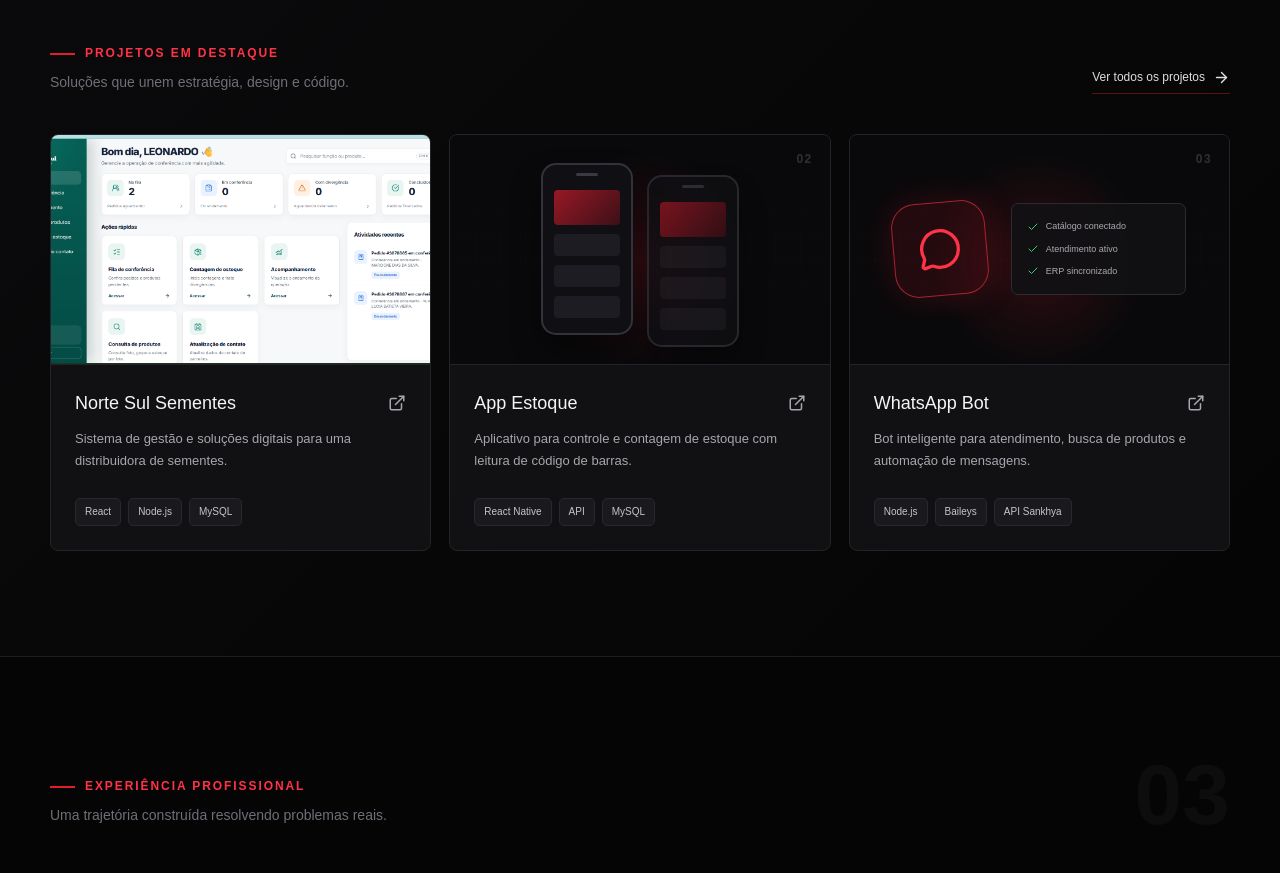
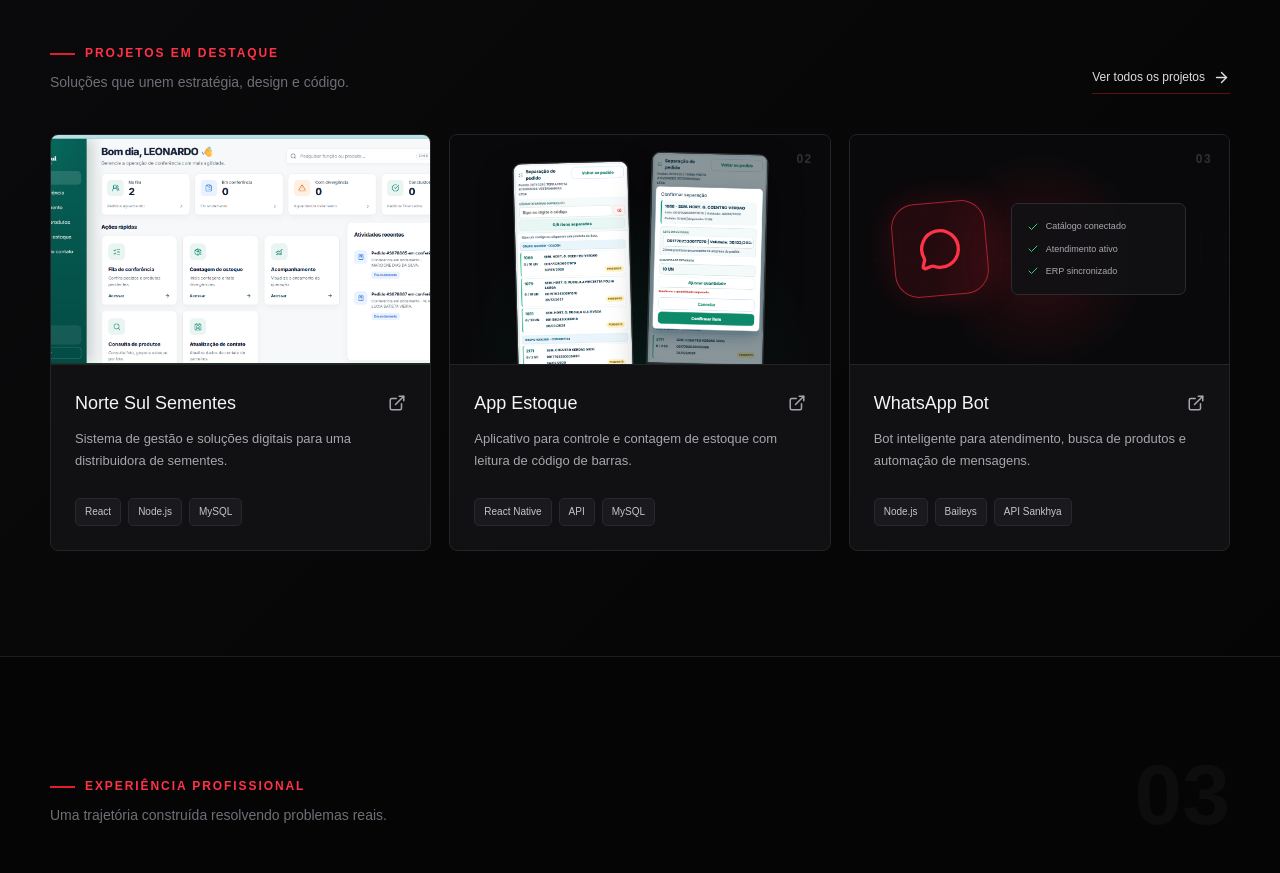
Before and after one commit to leo9694/portfolio-leonardo-gabriel, a Next.js app: page / in a window 1280 px wide. Shown: the part 1780-2653 px from the top of the page. Built offline with nearby package versions, Linux system fonts and the light colour scheme.

Commit message:
Add App Estoque screenshots

```diff
--- a/app/components/ProjectVisual.tsx
+++ b/app/components/ProjectVisual.tsx
@@ -2,11 +2,26 @@ import { Check, MessageCircle } from "lucide-react";
 
 type ProjectVisualProps = {
   type: string;
-  cover?: string;
+  cover?: string | string[];
   title: string;
 };
 
 export function ProjectVisual({ type, cover, title }: ProjectVisualProps) {
+  if (Array.isArray(cover)) {
+    return (
+      <div className="project-visual project-visual--mobile-covers">
+        {cover.map((image, index) => (
+          // eslint-disable-next-line @next/next/no-img-element
+          <img
+            key={image}
+            src={image}
+            alt={`${title} - tela ${index + 1}`}
+          />
+        ))}
+      </div>
+    );
+  }
+
   if (cover) {
     return (
       <div className="project-visual project-visual--cover">
--- a/app/data/portfolio.ts
+++ b/app/data/portfolio.ts
@@ -51,7 +51,10 @@ export const projects = [
       "Aplicativo para controle e contagem de estoque com leitura de código de barras.",
     technologies: ["React Native", "API", "MySQL"],
     type: "mobile",
-    cover: undefined,
+    cover: [
+      "/app-estoque-separacao.png",
+      "/app-estoque-confirmacao.png",
+    ],
     href: "#contato",
   },
   {
--- a/app/globals.css
+++ b/app/globals.css
@@ -741,6 +741,49 @@ button {
   transform: scale(1.025);
 }
 
+.project-visual--mobile-covers {
+  padding: 18px 30px 0;
+  align-items: flex-start;
+  gap: 18px;
+  background:
+    radial-gradient(circle at 50% 100%, rgba(14, 145, 116, .17), transparent 58%),
+    #09090b;
+}
+
+.project-visual--mobile-covers::before {
+  opacity: .18;
+}
+
+.project-visual--mobile-covers img {
+  position: relative;
+  z-index: 1;
+  width: auto;
+  max-width: 44%;
+  height: 212px;
+  border: 1px solid #34343a;
+  border-radius: 9px 9px 0 0;
+  object-fit: contain;
+  object-position: top;
+  box-shadow: 0 16px 35px rgba(0, 0, 0, .45);
+  transition: transform .3s ease;
+}
+
+.project-visual--mobile-covers img:first-child {
+  transform: translateY(9px) rotate(-1.5deg);
+}
+
+.project-visual--mobile-covers img:last-child {
+  transform: rotate(1.5deg);
+}
+
+.project-card:hover .project-visual--mobile-covers img:first-child {
+  transform: translateY(4px) rotate(-1deg);
+}
+
+.project-card:hover .project-visual--mobile-covers img:last-child {
+  transform: translateY(-4px) rotate(1deg);
+}
+
 .visual-dashboard {
   padding: 42px;
 }
```
Also changed, not shown: public/app-estoque-confirmacao.png (added), public/app-estoque-separacao.png (added).
